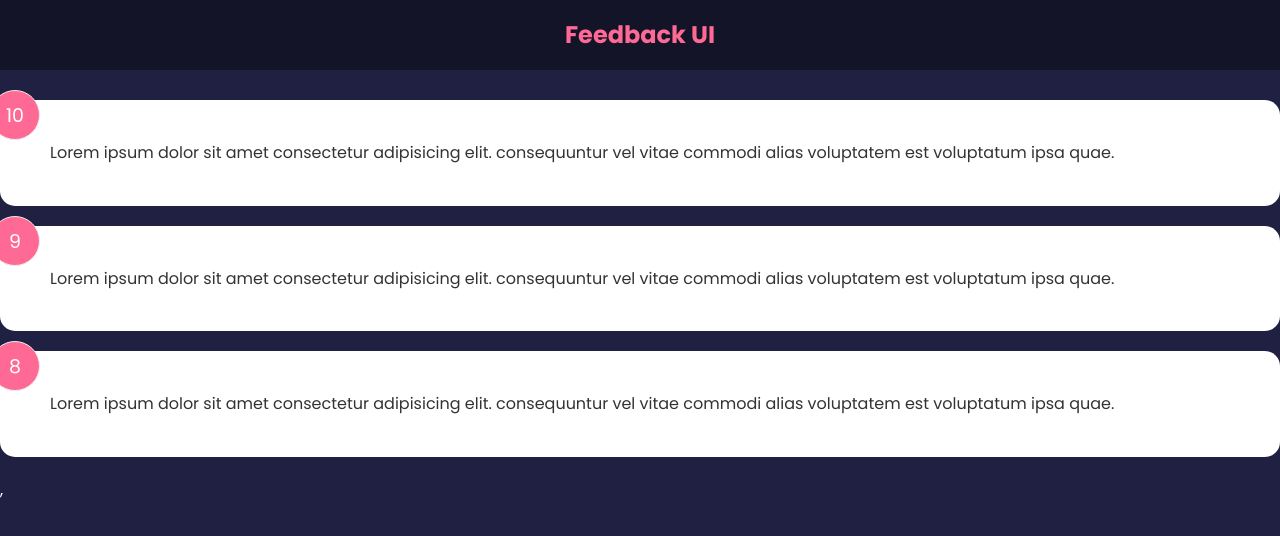
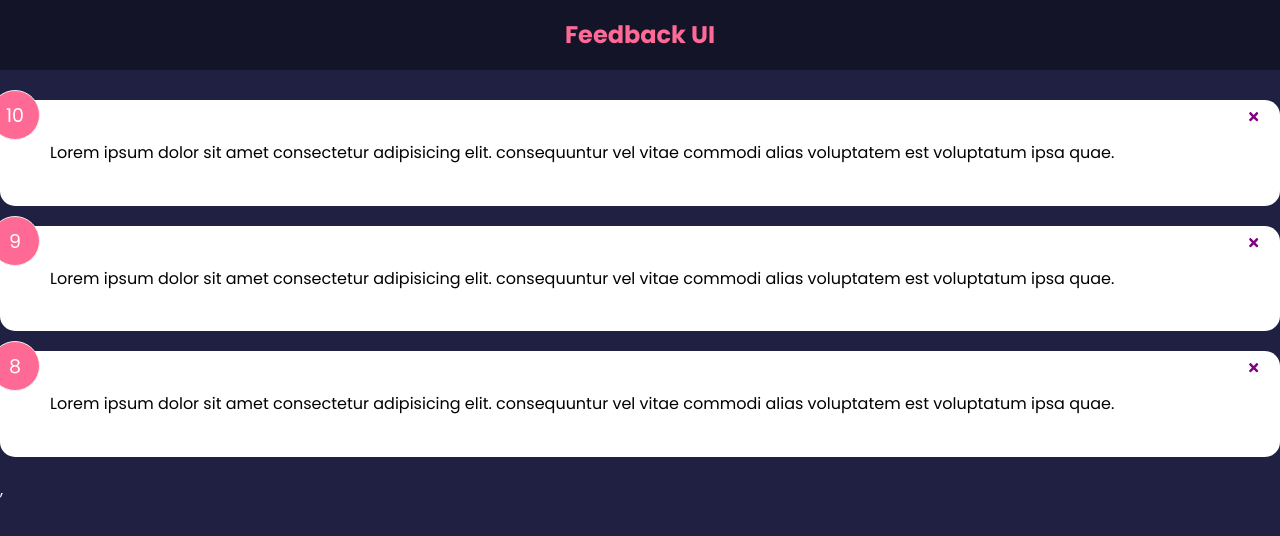
Before and after one commit to ss12932/feedback-react-project, a React (Create React App) app: page / in a window 1280 px wide. Shown: the top 536 px of the page. Built offline with nearby package versions, Linux system fonts and the light colour scheme.

Commit message:
added delete btn

```diff
--- a/package.json
+++ b/package.json
@@ -8,6 +8,7 @@
     "@testing-library/user-event": "^13.5.0",
     "react": "^18.2.0",
     "react-dom": "^18.2.0",
+    "react-icons": "^4.4.0",
     "react-scripts": "5.0.1",
     "web-vitals": "^2.1.4"
   },
--- a/src/App.js
+++ b/src/App.js
@@ -5,11 +5,16 @@
 
 function App() {
   const [feedback, setFeedback] = useState(FeedbackData);
+  const deleteFeedback = (id) => {
+    if (window.confirm('Are you sure you want to delete?')) {
+      setFeedback(feedback.filter((item) => item.id !== id));
+    }
+  };
   return (
     <>
       <Header />
       <div className='container'></div>
-      <FeedbackList feedback={feedback} />
+      <FeedbackList feedback={feedback} handleDelete={deleteFeedback} />
     </>
   );
 }
--- a/src/components/FeedbackItem.jsx
+++ b/src/components/FeedbackItem.jsx
@@ -1,12 +1,26 @@
+import PropTypes from 'prop-types';
 import Card from './shared/Card';
+import { FaTimes } from 'react-icons/fa';
 
-function FeedbackItem({ item }) {
+function FeedbackItem({ item, handleDelete }) {
   return (
-    <Card>
+    <Card reverse={false}>
       <div className='num-display'>{item.rating}</div>
+      <button
+        onClick={() => {
+          handleDelete(item.id);
+        }}
+        className='close'
+      >
+        <FaTimes color='purple' />
+      </button>
       <div className='text-display'>{item.text}</div>
     </Card>
   );
 }
 
+FeedbackItem.propTypes = {
+  item: PropTypes.object.isRequired,
+};
+
 export default FeedbackItem;
--- a/src/components/FeedbackList.jsx
+++ b/src/components/FeedbackList.jsx
@@ -1,6 +1,7 @@
+import PropTypes from 'prop-types';
 import FeedbackItem from './FeedbackItem';
 
-function FeedbackList({ feedback }) {
+function FeedbackList({ feedback, handleDelete }) {
   if (!feedback || feedback.length === 0) {
     return <p>No Feedback Yet!</p>;
   }
@@ -8,10 +9,21 @@
   return (
     <div className='feedback-list'>
       {feedback.map((item) => (
-        <FeedbackItem key={item.id} item={item} />
+        <FeedbackItem key={item.id} item={item} handleDelete={handleDelete} />
       ))}
     </div>
   );
 }
 
+FeedbackList.propTypes = {
+  // item: PropTypes.array.isRequired,
+  feedback: PropTypes.arrayOf(
+    PropTypes.shape({
+      id: PropTypes.number.isRequired,
+      text: PropTypes.string.isRequired,
+      rating: PropTypes.number.isRequired,
+    })
+  ),
+};
+
 export default FeedbackList;
--- a/src/components/shared/Card.jsx
+++ b/src/components/shared/Card.jsx
@@ -1,5 +1,23 @@
+import PropTypes from 'prop-types';
 function Card({ children, reverse }) {
-  return <div className={`card ${reverse && 'reverse'}`}>{children}</div>;
+  //AND operator logic with global css class
+  // return <div className={`card ${reverse && 'reverse'}`}>{children}</div>;
+  //use ternary operator
+  return (
+    <div
+      className='card'
+      style={{
+        backgroundColor: reverse ? 'rgba(0,0,0,0.4)' : '#fff',
+        color: reverse ? '#fff' : '#000',
+      }}
+    >
+      {children}
+    </div>
+  );
 }
-
+Card.defaultProps = { reverse: false };
+Card.propTypes = {
+  children: PropTypes.node.isRequired,
+  reverse: PropTypes.bool,
+};
 export default Card;
```
Also changed, not shown: 1 other file (tests, documents, lock files or other folders).
